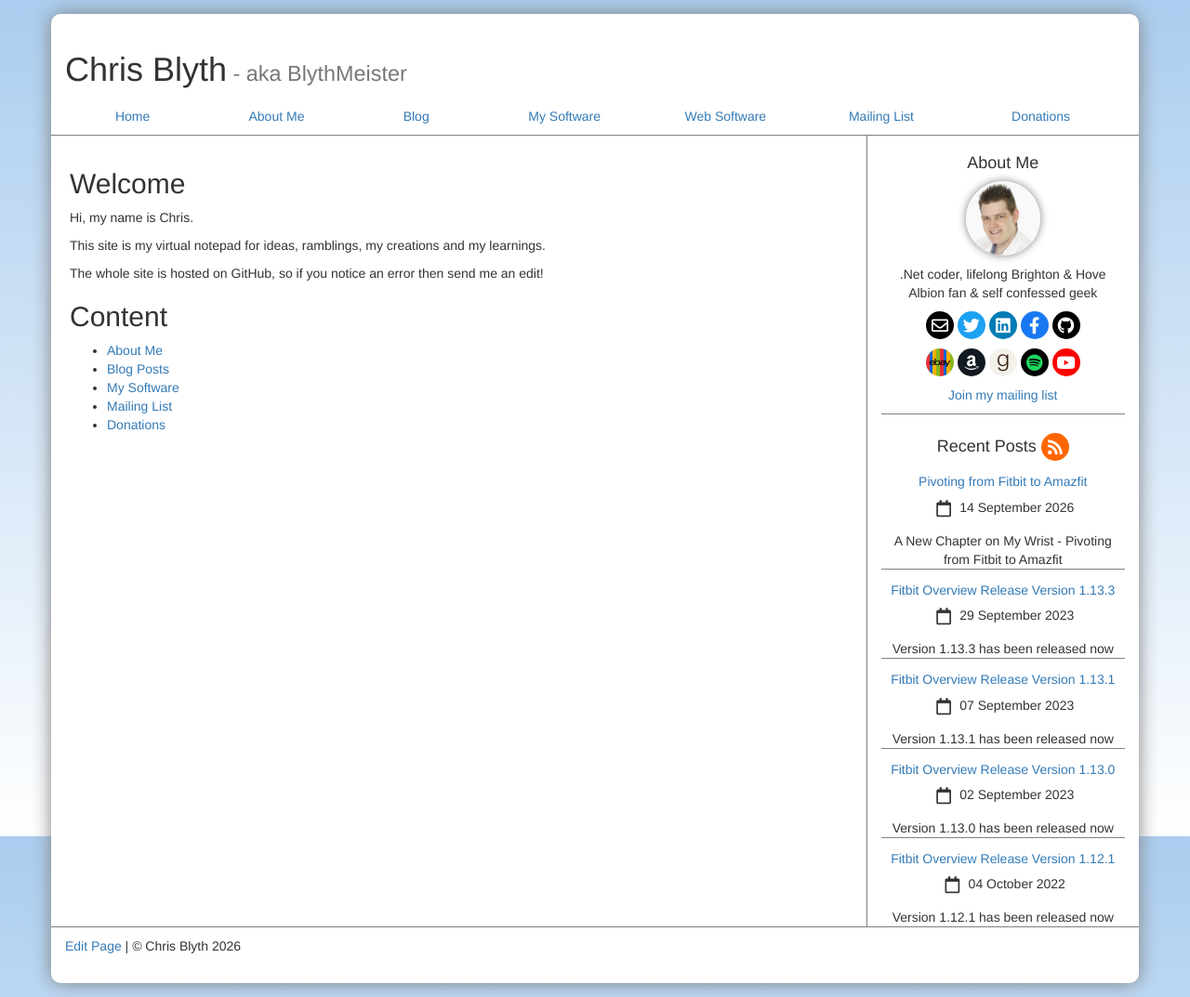
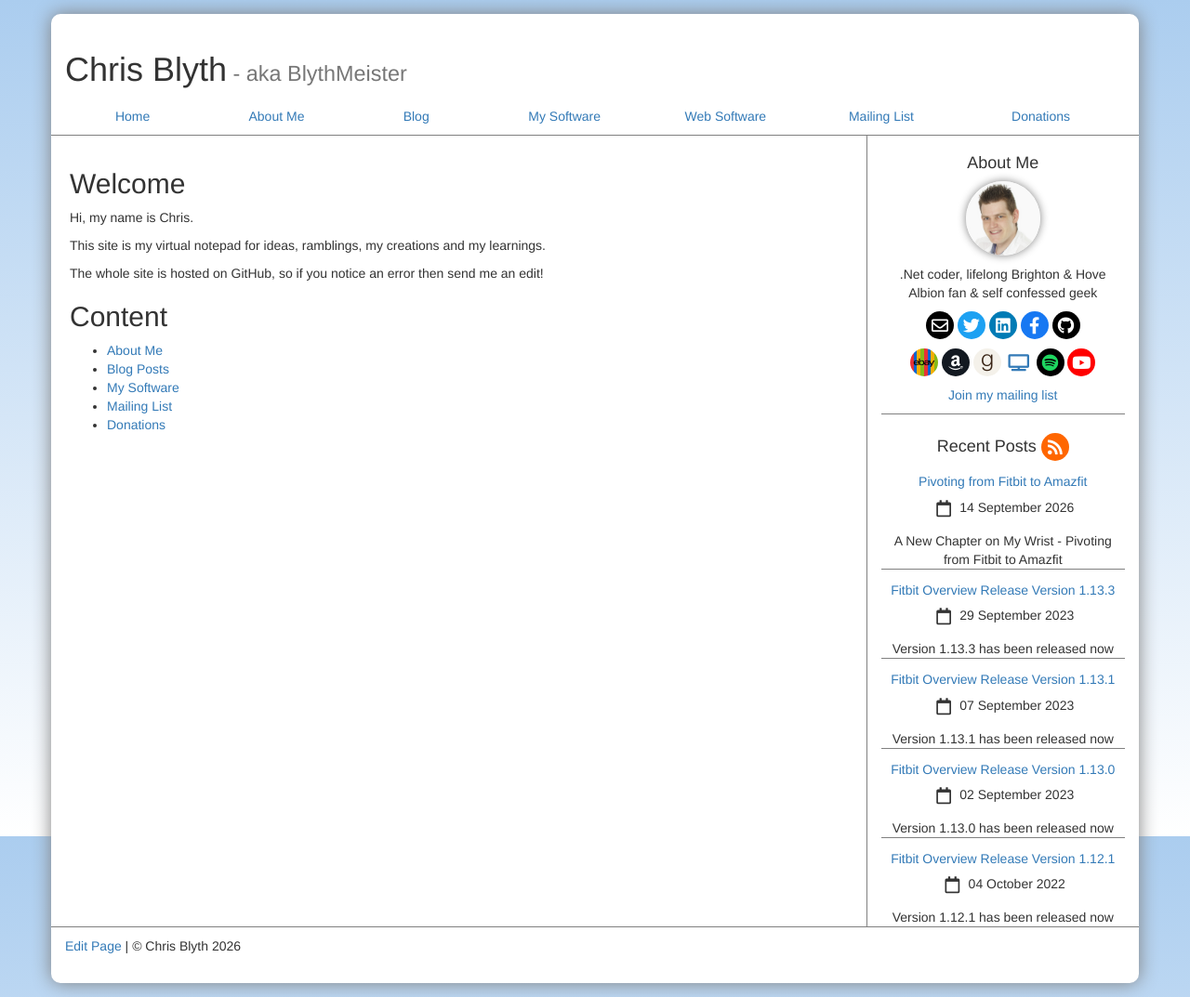
Before and after one commit to BlythMeister/blyth.me.uk, a Jekyll site: the page built from index.md, in a window 1280 px wide. Shown: the whole page at 93% size. Built offline with Jekyll 4.4.1, drawn with Linux system fonts in a browser that asks for light colours; nearby versions of some CDN libraries.

Commit message:
Add Simkl sidebar link and update X profile URL
Co-authored-by: BlythMeister <1046836+BlythMeister@users.noreply.github.com>

```diff
--- a/_includes/sidebar.html
+++ b/_includes/sidebar.html
@@ -10,7 +10,7 @@
     </div>
     <div class="icons">
         <a target="_blank" href="mailto:chris@blyth.me.uk" class="far fa-envelope"></a>
-        <a target="_blank" href="https://www.twitter.com/BlythMeister" class="fab fa-twitter"></a>
+        <a target="_blank" href="https://x.com/BlythMeister" class="fab fa-twitter" title="X"></a>
         <a target="_blank" href="https://www.linkedin.com/in/chris-blyth/" class="fab fa-linkedin"></a>
         <a target="_blank" href="https://www.facebook.com/blythmeister/" class="fab fa-facebook-f"></a>
         <a target="_blank" href="https://github.com/BlythMeister" class="fab fa-github"></a>
@@ -19,6 +19,7 @@
         <a target="_blank" href="https://www.ebay.co.uk/usr/blyth_meister" class="fab fa-ebay"></a>
         <a target="_blank" href="https://www.amazon.co.uk/gp/profile/amzn1.account.AFHXXI3AAWF42IIBKLD3VYLFOT7A" class="fab fa-amazon"></a>
         <a target="_blank" href="https://www.goodreads.com/user/show/4921874-chris-blyth" class="fab fa-goodreads-g"></a>
+        <a target="_blank" href="https://simkl.com/7934617/" class="fas fa-tv" title="Simkl"></a>
         <a target="_blank" href="https://open.spotify.com/user/BlythMeister" class="fab fa-spotify"></a>
         <a target="_blank" href="https://www.youtube.com/channel/UC75NXNugjDXbboQcsc7y1tg" class="fab fa-youtube"></a>
     </div>
```
